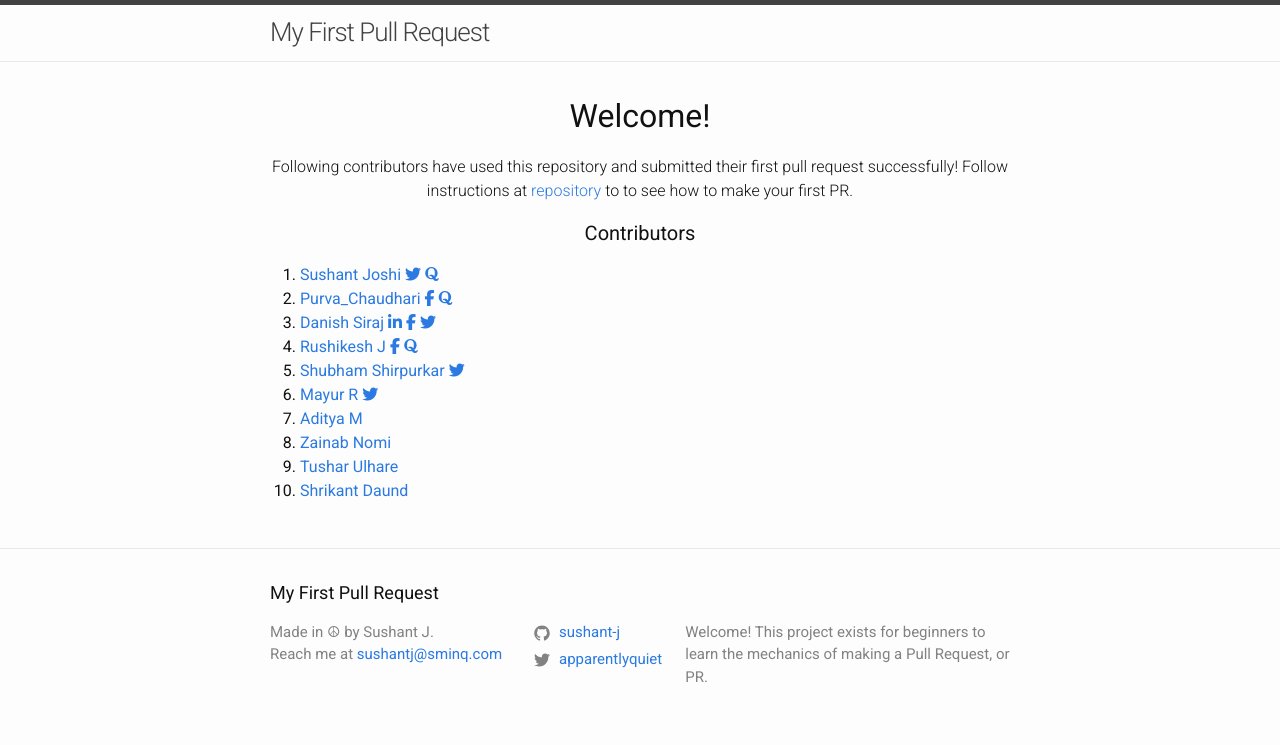
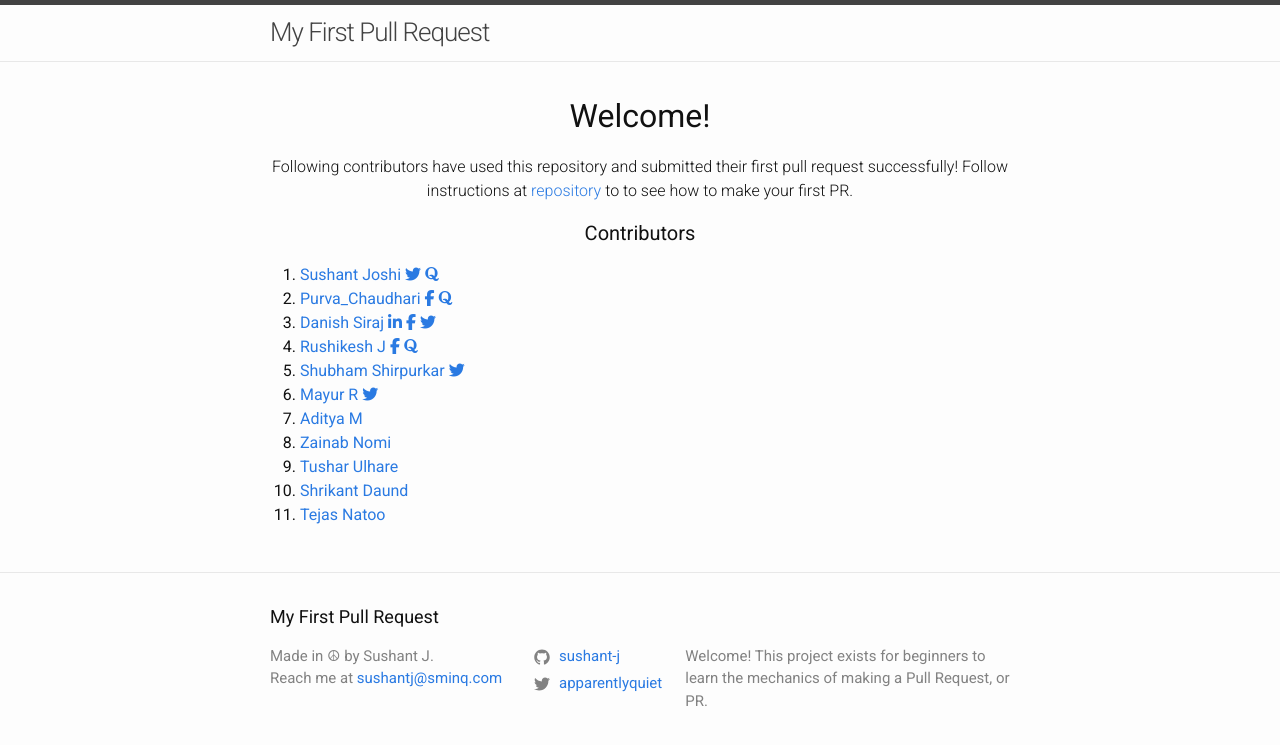
Before and after one commit to sushant-j/my-first-pull-request, a Jekyll site: the page built from index.md, in a window 1280 px wide. Shown: the top 745 px of the page. Built offline with Jekyll 4.4.1, drawn with Linux system fonts in a browser that asks for light colours; nearby versions of some CDN libraries.

Commit message:
added my name- tejas

```diff
--- a/_layouts/home.html
+++ b/_layouts/home.html
@@ -94,5 +94,10 @@ layout: default
         Shrikant Daund
       </a>
     </li>
+<li>
+      <a href="https://github.com/tejasnatoo/">
+        Tejas Natoo
+      </a>
+    </li>
   </ol>
 </div>
```
